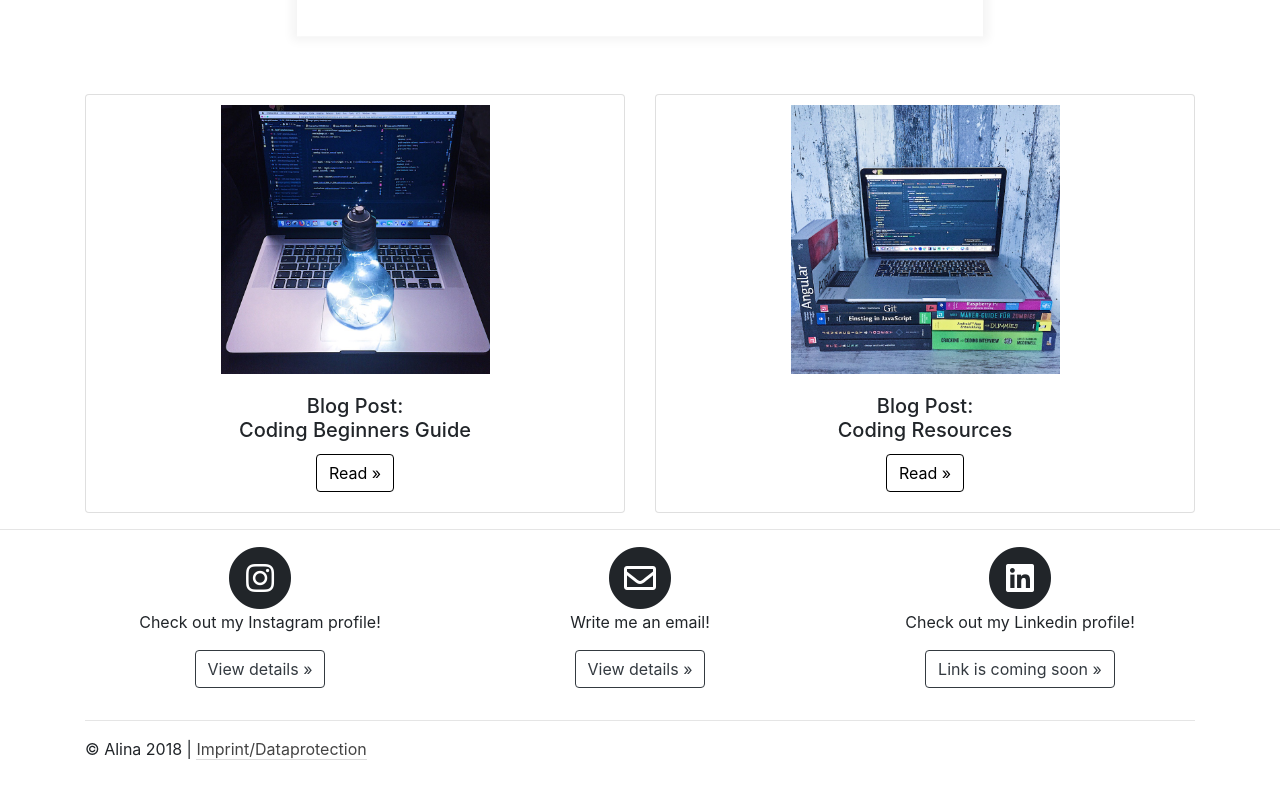
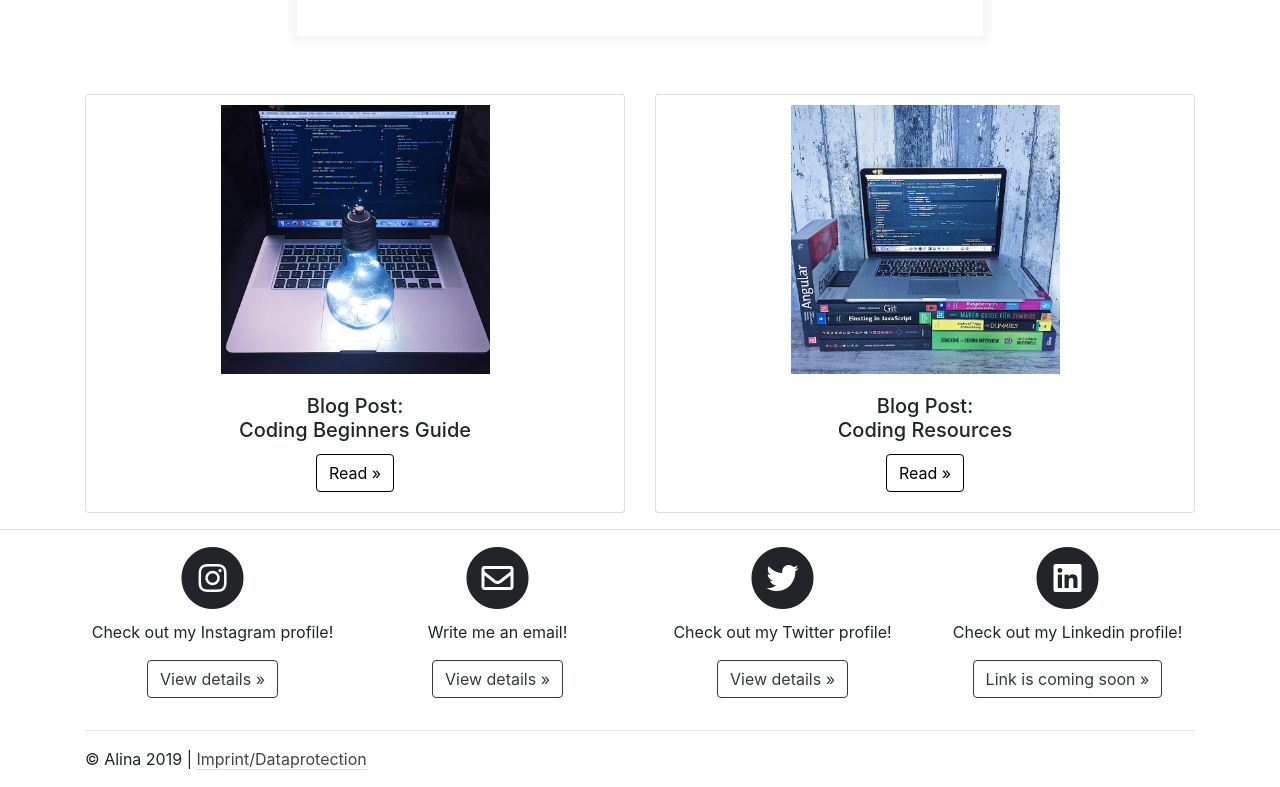
Before and after one commit to AlinasView/alinasview, a plain HTML site: page index.html in a window 1280 px wide. Shown: the part 3627-4414 px from the top of the page. Drawn offline with nearby package versions, Linux system fonts and the light colour scheme.

Commit message:
adding Twitter to contact container & rearrange the contact boxes

```diff
--- a/css/styles.css
+++ b/css/styles.css
@@ -94,6 +94,11 @@ nav .navbar-brand {
 .card-text:hover {
     opacity: 1;
     /*display: block;*/
+}
+
+/*Contact*/
+.fa-stack {
+    margin-bottom: 10px;
 }
 
 /* Main - Panel Gallery
--- a/index.html
+++ b/index.html
@@ -301,7 +301,6 @@
                 </table>
             </div>
             And last but not least…GOOGLE ;) <br>
-            </p>
             <hr>
             <p>
                 I know that there might be other great or even better resources than those listed above. Don’t hesitate
@@ -341,7 +340,7 @@
     <div class="container text-center" id="someContact">
         <!-- Example row of columns -->
         <div class="row">
-            <div class="col-md-4">
+            <div class="col-md-6 col-lg-3">
               <span class="fa-stack fa-2x">
                 <i class="fa fa-circle fa-stack-2x"></i>
                 <i class="fab fa-instagram fa-stack-1x fa-inverse"></i>
@@ -350,7 +349,7 @@
                 <p><a class="btn btn-outline-dark" href="https://www.instagram.com/alinas.view/" role="button">View
                     details &raquo;</a></p>
             </div>
-            <div class="col-md-4">
+            <div class="col-md-6 col-lg-3">
               <span class="fa-stack fa-2x">
                 <i class="fa fa-circle fa-stack-2x"></i>
                 <i class="far fa-envelope fa-stack-1x fa-inverse"></i>
@@ -359,15 +358,22 @@
                 <p><a class="btn btn-outline-dark" href="mailto:alina.the.view@gmail.com" role="button">View details
                     &raquo;</a></p>
             </div>
-            <div class="col-md-4">
+            <div class="col-md-6 col-lg-3">
+              <span class="fa-stack fa-2x">
+                <i class="fa fa-circle fa-stack-2x"></i>
+                <i class="fab fa-twitter fa-stack-1x fa-inverse"></i>
+              </span>
+                <p>Check out my Twitter profile!</p>
+                <p><a class="btn btn-outline-dark" href="https://www.twitter.com/alinasView/" role="button">View
+                    details &raquo;</a></p>
+            </div>
+            <div class="col-md-6 col-lg-3">
               <span class="fa-stack fa-2x">
                 <i class="fa fa-circle fa-stack-2x"></i>
                 <i class="fab fa-linkedin fa-stack-1x fa-inverse"></i>
               </span>
                 <p>Check out my Linkedin profile!</p>
-                <p>
-                <div class="btn btn-outline-dark" role="button">Link is coming soon &raquo;</div>
-                </p>
+                <p class="btn btn-outline-dark" role="button">Link is coming soon &raquo;</p>
             </div>
         </div>
 
@@ -377,7 +383,7 @@
 
 </main>
 <footer class="container">
-    <p>&copy; Alina 2018 | <a href="https://www.alinasview.xyz/dataprotection.html">Imprint/Dataprotection</a></p>
+    <p>&copy; Alina 2019 | <a href="https://www.alinasview.xyz/dataprotection.html">Imprint/Dataprotection</a></p>
     <!-- TODO back to top -->
 </footer>
 <!-- Optional JavaScript -->
```
Also changed, not shown: beginners_guide_four_advices.html (+1 -1 lines), dataprotection.html (+1 -1 lines), css/styles.min.css.
